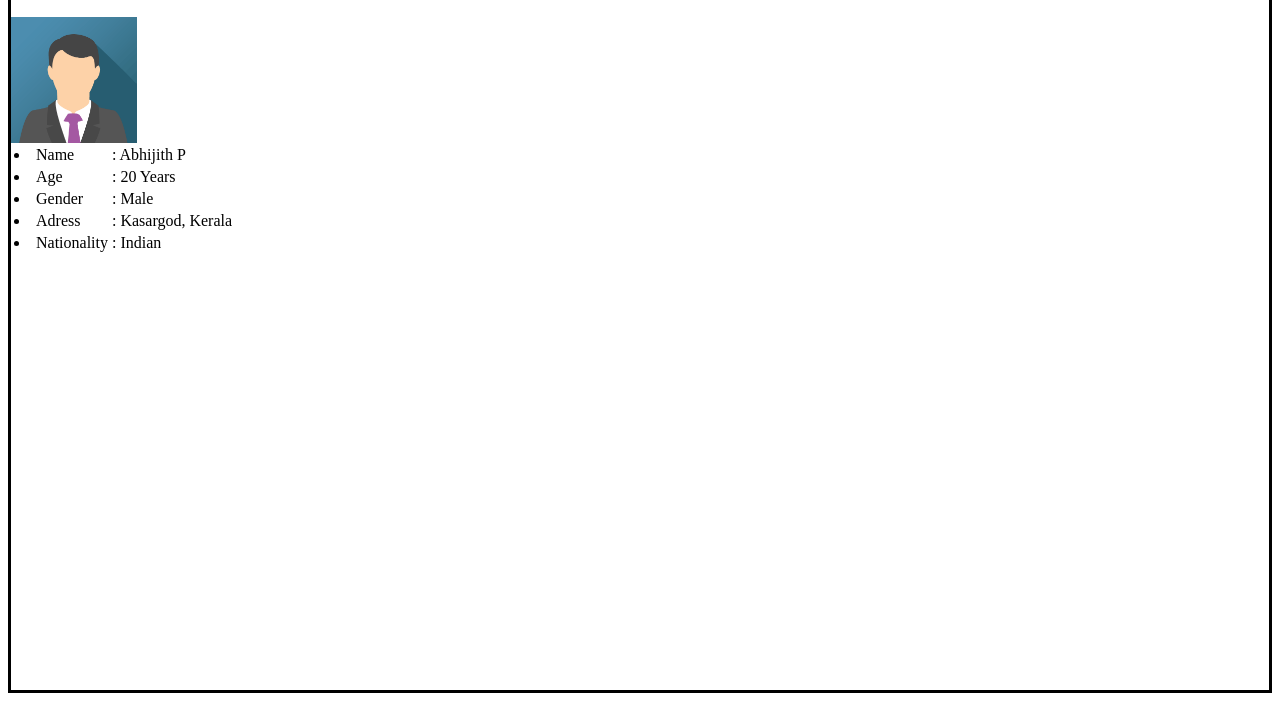
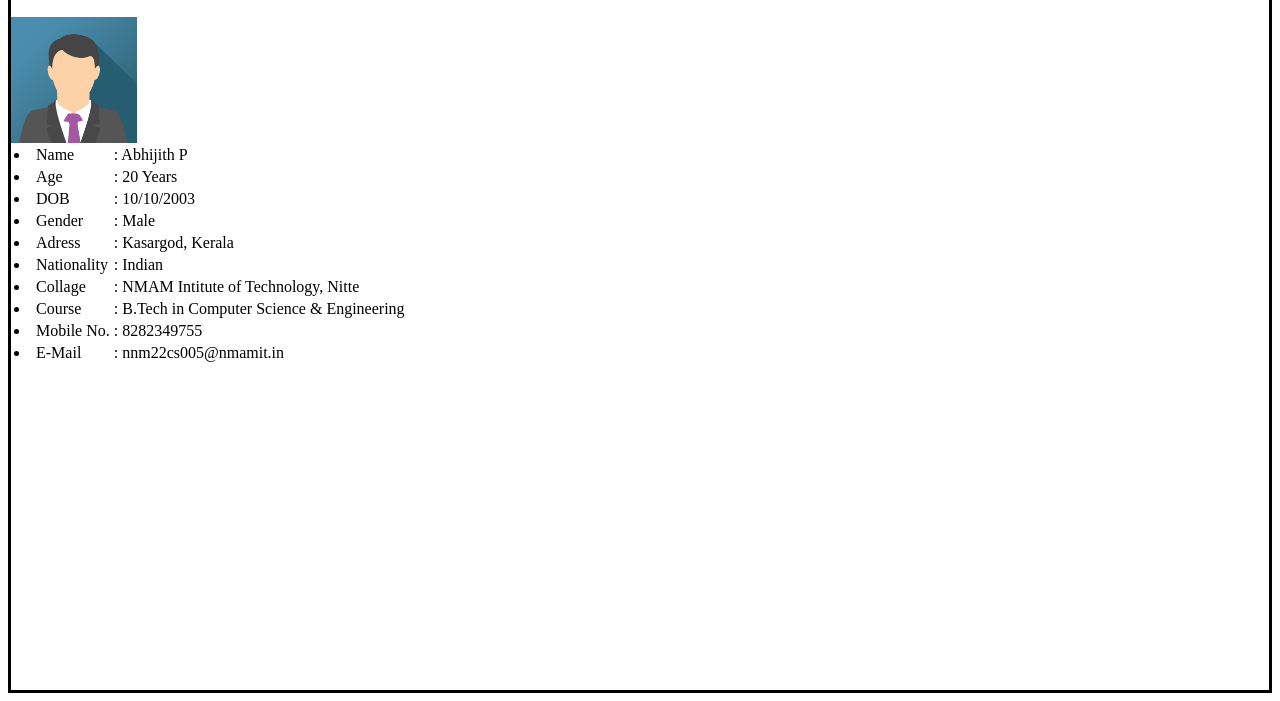
Before and after one commit to AbhijithP003/fewdlab.github.io, a plain HTML site: page index.html in a window 1280 px wide. Shown: the part 99-800 px from the top of the page. Drawn offline with Linux system fonts and the light colour scheme.

Commit message:
index.html

```diff
--- a/index.html
+++ b/index.html
@@ -23,6 +23,10 @@
                 <td>: 20 Years</td>
             </tr>
             <tr>
+                <td><li>DOB </li></td>
+                <td>: 10/10/2003</td>
+            </tr>
+            <tr>
                 <td><li>Gender  </li></td>
                 <td>: Male</td>
             </tr>
@@ -33,7 +37,23 @@
             <tr>
             <td><li>Nationality </li></td>
             <td>: Indian</td>
-        </tr>
+            </tr>
+            <tr>
+            <td><li>Collage </li></td>
+            <td>: NMAM Intitute of Technology, Nitte</td>
+            </tr>
+            <tr>
+                <td><li>Course </li></td>
+                <td>: B.Tech in Computer Science & Engineering</td>
+            </tr>
+            <tr>
+                <td><li>Mobile No. </li></td>
+                <td>: 8282349755</td>
+            </tr>
+            <tr>
+                <td><li>E-Mail </li></td>
+                <td>: nnm22cs005@nmamit.in</td>
+            </tr>
         </table>
 
     </body>
```
